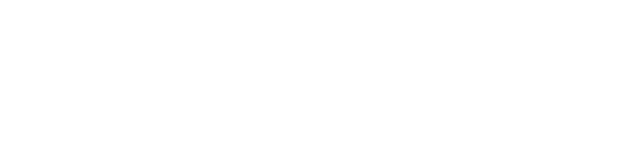
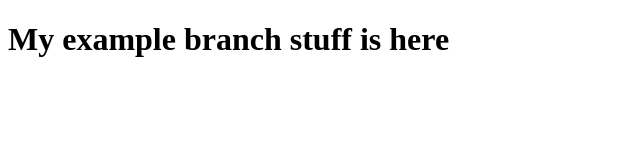
Before and after one commit to naatest/test, a plain HTML site: page index.html in a window 1280 px wide. Shown: the whole page, without its empty margins (0-640 px from the left). Drawn offline with Linux system fonts and the light colour scheme.

Commit message:
example branch

```diff
--- a/index.html
+++ b/index.html
@@ -8,6 +8,6 @@
     <title>Document</title>
 </head>
 <body>
-
+    <h1>My example branch stuff is here</h1>
 </body>
 </html>
```
